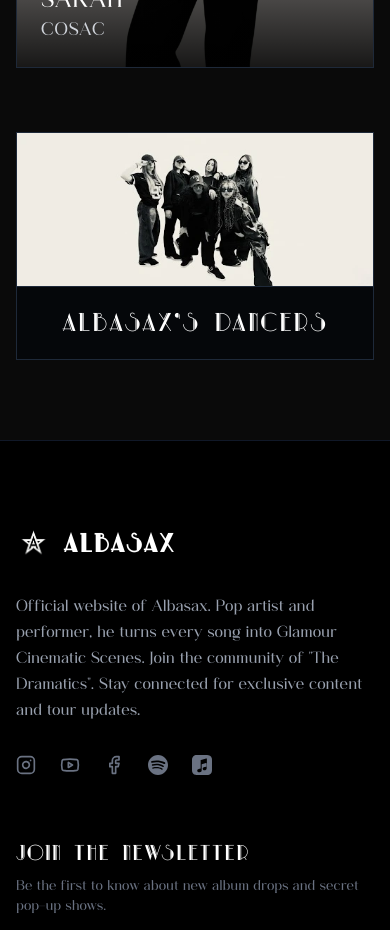
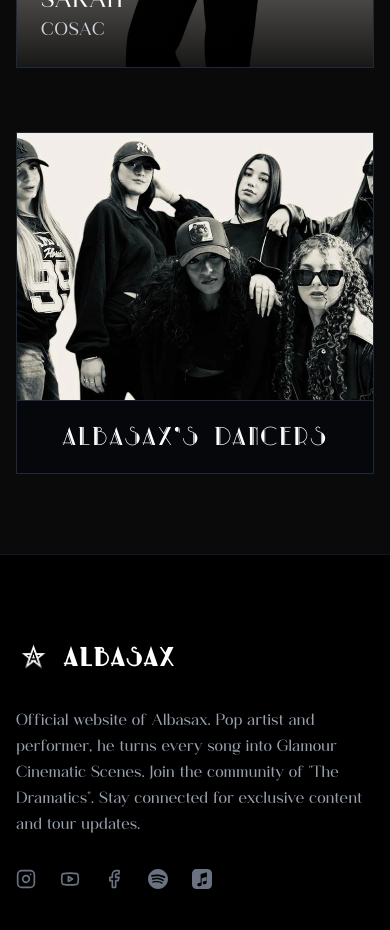
Before and after one commit to Filippo0311603/Albasax, a React (Vite) app: page /dancers in a window 390 px wide. Shown: the part 3260-4190 px from the top of the page. Built offline with nearby package versions, Linux system fonts and the light colour scheme; no server answers.

Commit message:
fix: use foto-gruppo-mobile.webp on mobile for dancers group photo

```diff
--- a/sections/Dancers.tsx
+++ b/sections/Dancers.tsx
@@ -42,12 +42,15 @@ const Dancers: React.FC = () => {
 
       {/* Foto di gruppo */}
       <div className="mt-16 group relative overflow-hidden bg-gray-900/50 border border-gray-800 hover:border-gold transition-all duration-300">
-        <div className="aspect-[21/9] overflow-hidden">
-          <img
-            src="/dancers/foto-gruppo-alb.webp"
-            alt="Albasax's Dancers - Foto di gruppo"
-            className="w-full h-full object-cover group-hover:scale-105 transition-transform duration-500"
-          />
+        <div className="aspect-[4/3] sm:aspect-[16/9] md:aspect-[21/9] overflow-hidden">
+          <picture>
+            <source media="(max-width: 767px)" srcSet="/dancers/foto-gruppo-mobile.webp" />
+            <img
+              src="/dancers/foto-gruppo-alb.webp"
+              alt="Albasax's Dancers - Foto di gruppo"
+              className="w-full h-full object-cover group-hover:scale-105 transition-transform duration-500"
+            />
+          </picture>
         </div>
         <div className="py-5 px-6 text-center border-t border-gray-800 bg-black/60">
           <h3 className="text-2xl font-serif text-white group-hover:text-gold transition-colors tracking-widest uppercase">
```
Also changed, not shown: public/dancers/foto-gruppo-mobile.webp (added).
